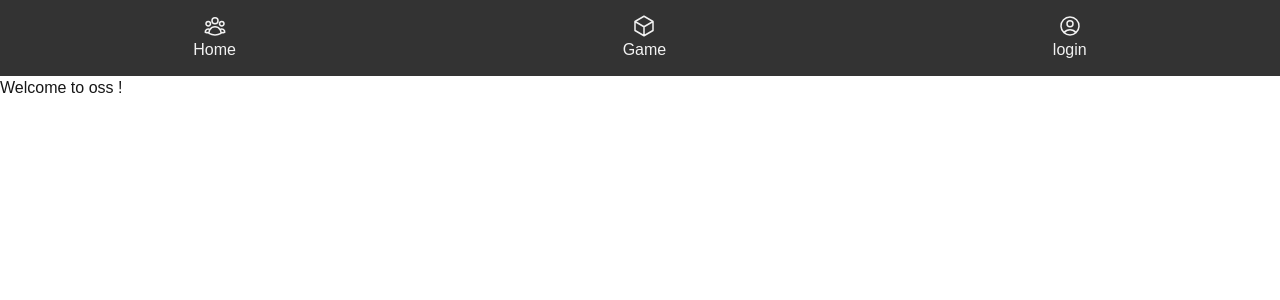
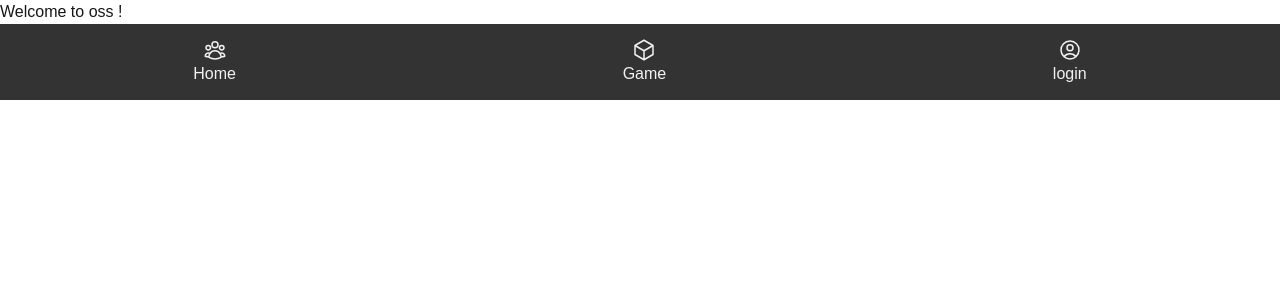
Before and after one commit to Aragant/multiclicker, a Next.js app: page / in a window 1280 px wide. Shown: the top 300 px of the page. Built offline with nearby package versions, Linux system fonts and the light colour scheme.

Commit message:
place the navbar in downside of children

```diff
--- a/app/layout.tsx
+++ b/app/layout.tsx
@@ -28,10 +28,10 @@ export default function RootLayout({
     <html lang="en">
 
       <body
-        className={`${geistSans.variable} ${geistMono.variable} antialiased`}
+        className={`${geistSans.variable} ${geistMono.variable} antialiased h-screen flex flex-col`}
       >
+        {children}
         <Navbar />
-        {children}
       </body>
     </html>
   );
```
